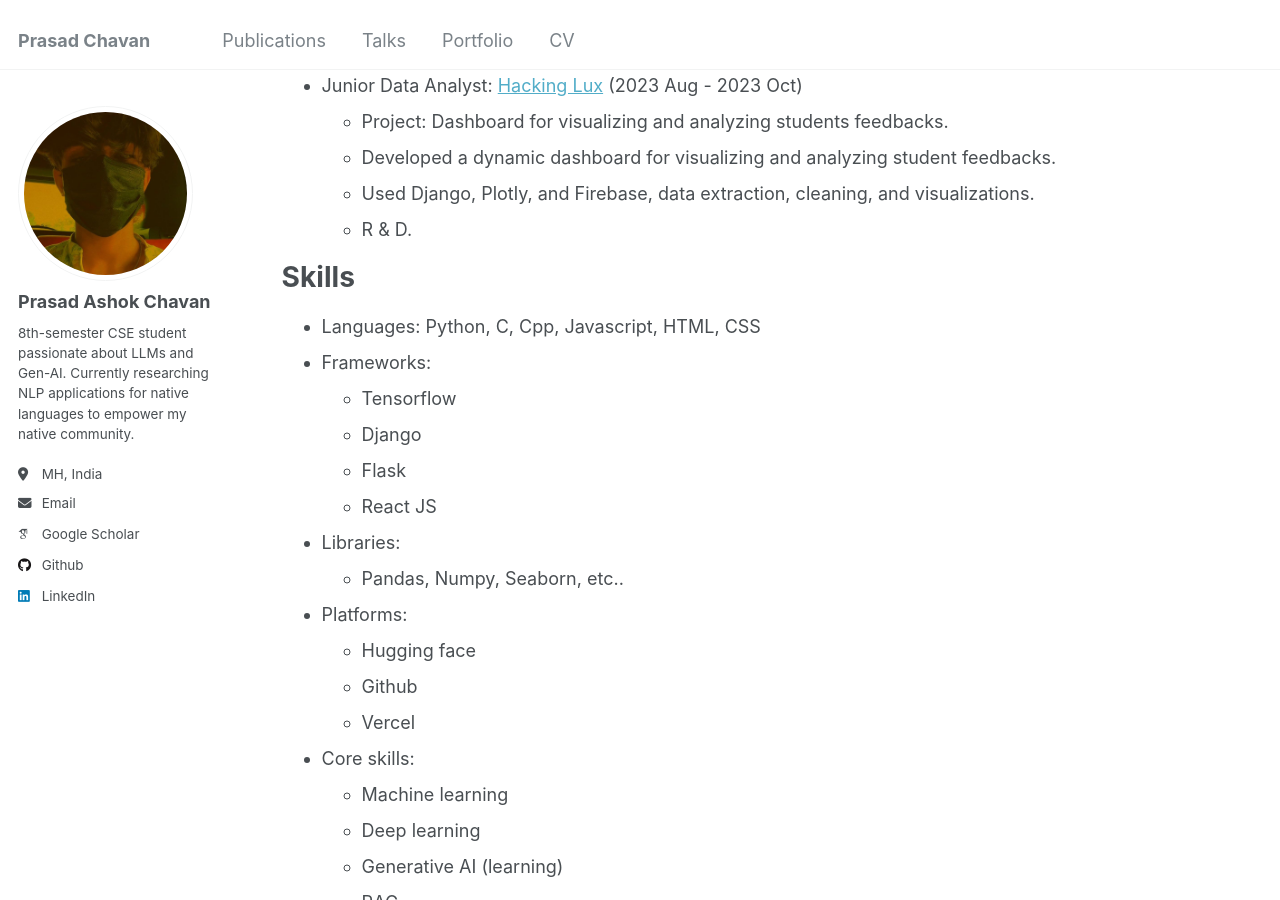
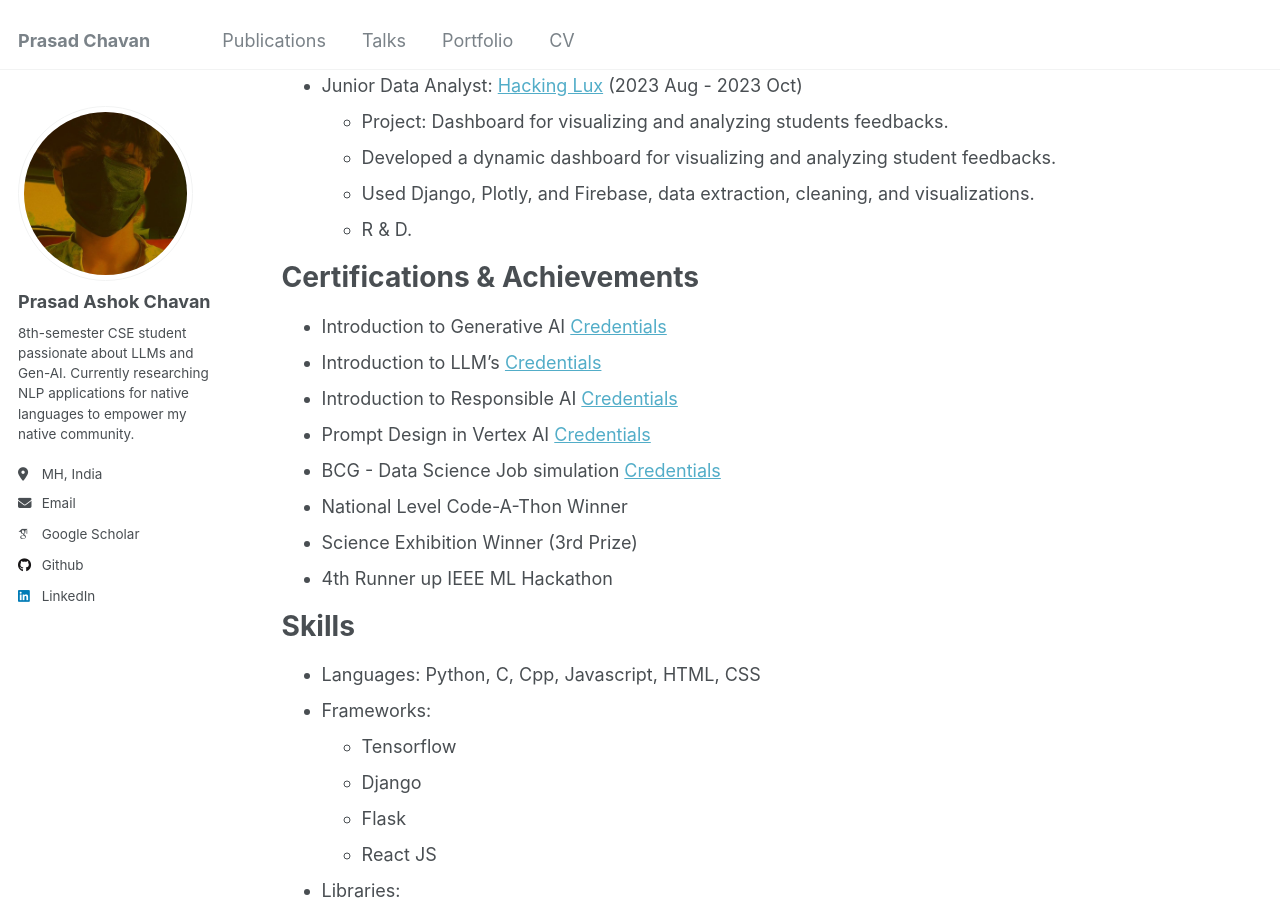
Before and after one commit to prasadchavann/prasadchavann.github.io, a Jekyll site: the page built from _pages/cv.md, in a window 1280 px wide and 900 px high, scrolled down 585 px. Built offline with Jekyll 4.4.1, drawn with Linux system fonts in a browser that asks for light colours; some web fonts are replaced.

Commit message:
Update cv.md

```diff
--- a/_pages/cv.md
+++ b/_pages/cv.md
@@ -33,6 +33,16 @@ Work experience
   * Used Django, Plotly, and Firebase, data extraction, cleaning, and visualizations.
   * R & D.
 
+Certifications & Achievements
+======
+* Introduction to Generative AI [Credentials](https://www.cloudskillsboost.google/public_profiles/00f6463a-8780-4722-b5ad-27f67fd171ea/badges/11943119?utm_medium=social&utm_source=linkedin&utm_campaign=ql-social-share)
+* Introduction to LLM's [Credentials](https://www.cloudskillsboost.google/public_profiles/00f6463a-8780-4722-b5ad-27f67fd171ea/badges/11943164?utm_medium=social&utm_source=linkedin&utm_campaign=ql-social-share)
+* Introduction to Responsible AI [Credentials](https://www.cloudskillsboost.google/public_profiles/00f6463a-8780-4722-b5ad-27f67fd171ea/badges/11943434?utm_medium=social&utm_source=linkedin&utm_campaign=ql-social-share)
+* Prompt Design in Vertex AI [Credentials](https://www.cloudskillsboost.google/public_profiles/00f6463a-8780-4722-b5ad-27f67fd171ea/badges/11947140?utm_medium=social&utm_source=linkedin&utm_campaign=ql-social-share)
+* BCG - Data Science Job simulation [Credentials](https://forage-uploads-prod.s3.amazonaws.com/completion-certificates/BCG%20/Tcz8gTtprzAS4xSoK_BCG_i3vPyquxq8ZTcFcK3_1723551234875_completion_certificate.pdf)
+* National Level Code-A-Thon Winner
+* Science Exhibition Winner (3rd Prize)
+* 4th Runner up IEEE ML Hackathon
 
 Skills
 ======
```
